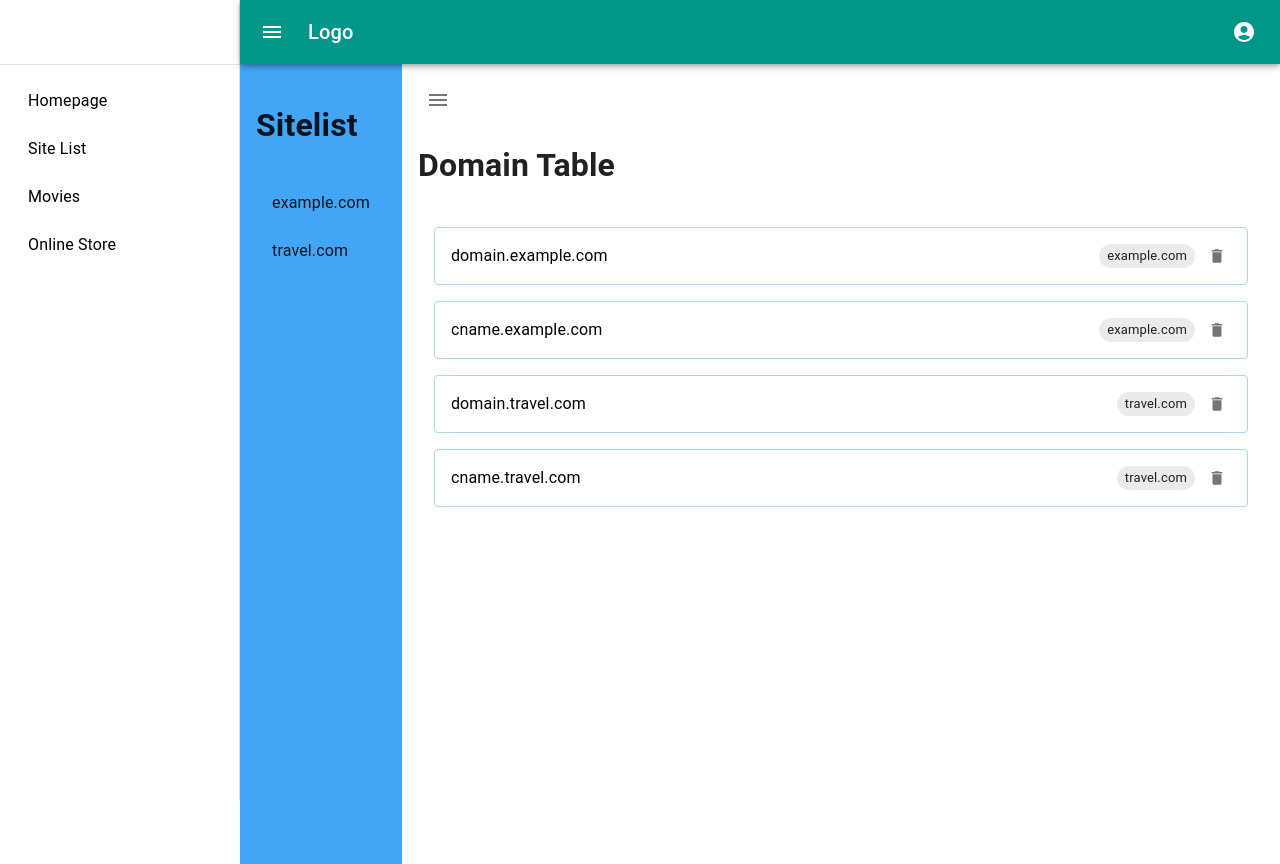
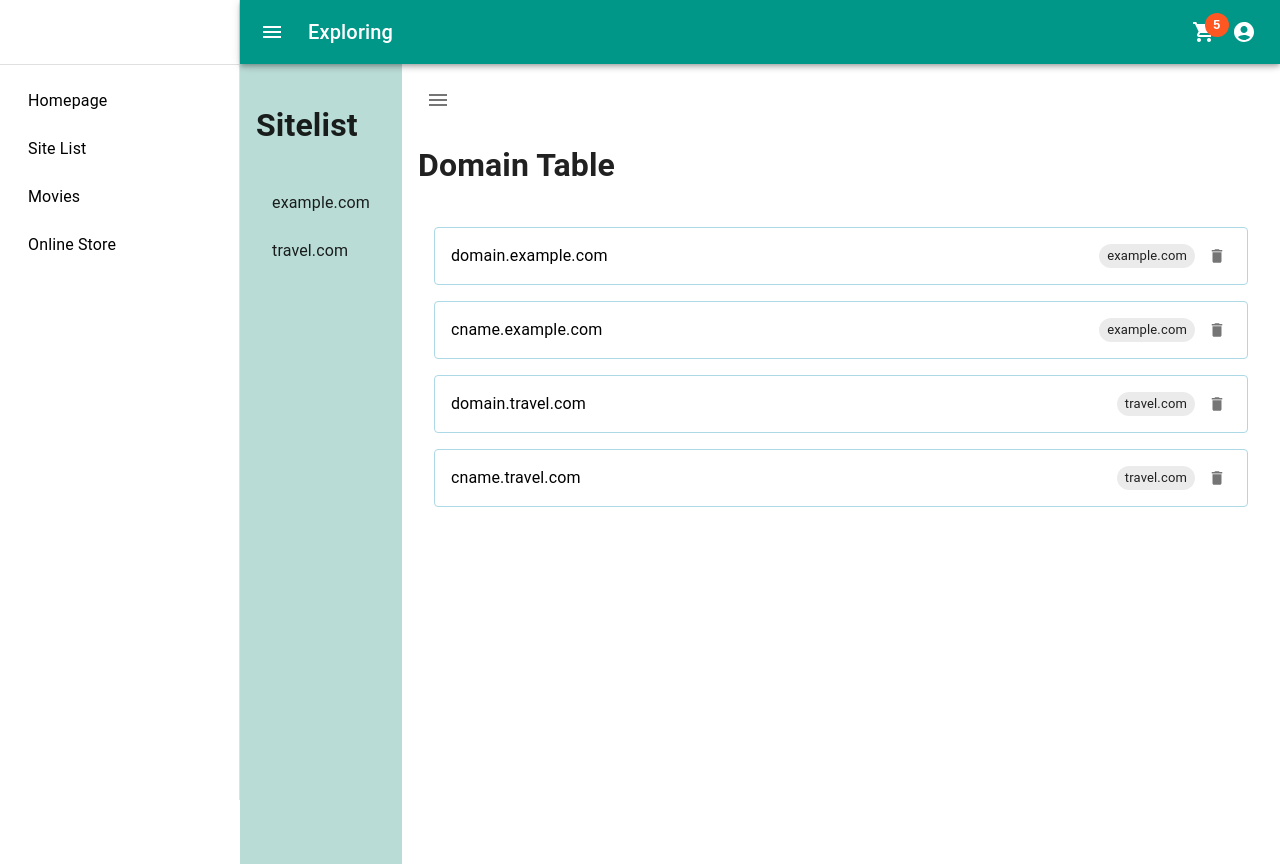
Before and after one commit to weimeihsu/MERN-Client, a React (Vite) app: page /site-domain in a window 1280 px wide. Built offline with nearby package versions, Linux system fonts and the light colour scheme.

Commit message:
shopping cart continue

```diff
--- a/src/App.jsx
+++ b/src/App.jsx
@@ -21,7 +21,7 @@ const Main = styled('main', { shouldForwardProp: (prop) => prop !== 'open' })
   }),
   marginLeft: `-${drawerWidth}px`,
   ...(open && {
-    transition: theme.transitions.create('margin', {
+      transition: theme.transitions.create('margin', {
       easing: theme.transitions.easing.easeOut,
       duration: theme.transitions.duration.enteringScreen,
     }),
--- /dev/null
+++ b/src/component/CheckOutBtn.jsx
@@ -0,0 +1,21 @@
+import { useSelector } from 'react-redux'
+import ShoppingCartIcon from '@mui/icons-material/ShoppingCart'
+import IconButton from '@mui/material/IconButton'
+
+const CheckOutBtn = () => {
+    const { amount } = useSelector(store=>store.shopItemSlice)
+    const handleCheckOut = () => {
+        console.log('checkout')
+    }
+    return (
+    <>
+        <IconButton onClick={handleCheckOut} sx={{ p: 0, color: 'white' }} size="large">
+            <ShoppingCartIcon/>
+            <div className="amount-container">
+                <p className="total-amount">{amount}</p>
+            </div>
+        </IconButton>
+    </> );
+}
+
+export default CheckOutBtn;
--- a/src/component/NavBar.jsx
+++ b/src/component/NavBar.jsx
@@ -3,7 +3,10 @@ import Toolbar from '@mui/material/Toolbar'
 import Typography from '@mui/material/Typography'
 import MenuIcon from '@mui/icons-material/Menu'
 import IconButton from '@mui/material/IconButton'
+import Stack from '@mui/material/Stack'
 import ProfileMenu from './ProfileMenu'
+import CheckOutBtn from './CheckOutBtn'
+
 
 import { styled } from '@mui/material/styles'
 const drawerWidth = 240;
@@ -40,9 +43,12 @@ const NavBar = ({toggleDrawer, open}) => {
                  <MenuIcon />
                 </IconButton>
                 <Typography variant="h6" noWrap component="div" sx={{ flexGrow: 1 }}>
-                    Logo
+                    Exploring
                 </Typography>
-                <ProfileMenu/>
+                <Stack direction="row" spacing={2}>
+                  <CheckOutBtn/>
+                  <ProfileMenu/>
+                </Stack>
             </Toolbar>
         </Nav>
      );
--- a/src/features/navListSlice.jsx
+++ b/src/features/navListSlice.jsx
@@ -8,8 +8,9 @@ const initialState = {
         {id:4, path:'/online-store', name:'Online Store'},
     ],
     checkOutPage:[
-        {id:1, path:'/checkout-success', name:'Checkout Success'},
-        {id:2, path:'/checkout-failed', name:'Checkout Failed'}
+        {id:1, path:'/checkout', name:'Checkout'},
+        {id:2, path:'/checkout-success', name:'Checkout Success'},
+        {id:3, path:'/checkout-failed', name:'Checkout Failed'}
     ],
     accountMenu:[
         {path:'/account', name:'Account'},
--- a/src/features/shopItemSlice.jsx
+++ b/src/features/shopItemSlice.jsx
@@ -3,6 +3,15 @@ import api from '../axois/api'
 
 const initialState = {
     shopItems:[],
+    shopItemsLocal:[
+        {_id:1, name:'Harry potter', price:100, category:'book'},
+        {_id:2, name:'iPhone 15', price:1000, category:'3C'},
+        {_id:3, name:'Treats', price:120, category:'pets'},
+    ],
+    quantityInCart:33,
+    sum:100,
+    ItemsInCart:[],
+    amount:5,
     filteredItems:[],
     categories:[
         {name:'book', isSelected:false},
@@ -30,22 +39,32 @@ export const shopItemSlice = createSlice({
             const { shopItemID } = action.payload
             state.filteredItems = [...state.shopItems].filter(item => item.id === shopItemID)
         },
-        addRecord: (state, action)=>{
-            const { newRecord } = action.payload
-            state.records = [newRecord, ...state.records]
+        clearCart: (state, action) => {
+            state.ItemsInCart = []
         },
-        deleteRecord: (state, action)=>{
-            const { recordID } = action.payload
-            state.records = state.records.filter(item => item._id !== recordID)
+        addToCart: (state, action) => {
+            const { shopItem } = action.payload
+
         },
-        updateRecord: (state, action)=>{
-            const { theRecord, id } = action.payload
-            const recordIdx = state.records.findIndex(item => item._id === id)
-            const updatedRecord = {...state.records[recordIdx], title:theRecord.title, category:theRecord.category}
-            const newArry = [...state.records] //copy records array
-            newArry[recordIdx] = updatedRecord
-            state.records = newArry
+        accumulateAmount: (state) => {
+            state.amount = state.ItemsInCart.length
         }
+        // addRecord: (state, action)=>{
+        //     const { newRecord } = action.payload
+        //     state.records = [newRecord, ...state.records]
+        // },
+        // deleteRecord: (state, action)=>{
+        //     const { recordID } = action.payload
+        //     state.records = state.records.filter(item => item._id !== recordID)
+        // },
+        // updateRecord: (state, action)=>{
+        //     const { theRecord, id } = action.payload
+        //     const recordIdx = state.records.findIndex(item => item._id === id)
+        //     const updatedRecord = {...state.records[recordIdx], title:theRecord.title, category:theRecord.category}
+        //     const newArry = [...state.records] //copy records array
+        //     newArry[recordIdx] = updatedRecord
+        //     state.records = newArry
+        // }
     },
     extraReducers(builder) {
         builder
--- a/src/main.css
+++ b/src/main.css
@@ -7,5 +7,29 @@ a {
 }
 li a {
     text-decoration: none;
-    color: #4583bd;
+    color: #42a5f5;
 }
+.amount-container {
+    position: absolute;
+    top: -0.4rem;
+    right: -0.8rem;
+    width: 1.5rem;
+    height: 1.5rem;
+    border-radius: 50%;
+    background: #ff5722;
+    display: flex;
+    align-items: center;
+    justify-content: center;
+}
+.total-amount {
+    margin-bottom: 0;
+    font-size: 0.785rem;
+    font-weight: bold;
+    margin-top: 0;
+}
+.card-gap:not(:last-of-type) {
+    margin-bottom: 12px;
+}
+.card-gap{
+    margin-bottom: 0;
+}
--- /dev/null
+++ b/src/pages/shoppingChart/CheckOut.jsx
@@ -0,0 +1,10 @@
+import Container from '@mui/material/Container'
+const CheckOut = () => {
+    return (
+        <Container>
+        <h1>Check Out Page</h1>
+        </Container>
+     );
+}
+
+export default CheckOut;
--- a/src/pages/shoppingChart/OnlineStore.jsx
+++ b/src/pages/shoppingChart/OnlineStore.jsx
@@ -4,45 +4,28 @@ import { fetchShopItems } from '../../features/shopItemSlice'
 
 import Container from '@mui/material/Container'
 import Stack from '@mui/material/Stack'
-import Button from '@mui/material/Button'
-import Chip from '@mui/material/Chip'
-import Typography from '@mui/material/Typography'
-import Card from '@mui/material/Card'
-import CardActions from '@mui/material/CardActions'
-import CardContent from '@mui/material/CardContent'
 
 import CategoryChip from '../../component/CategoryChip'
+import ShopItemCard from '../../component/shopItemCard'
 const OnlineStore = () => {
     const dispatch = useDispatch()
 
-    useEffect(()=>{
-        dispatch(fetchShopItems())
-    },[])
-    const { categories } = useSelector(store=>store.shopItemSlice)
-    const { shopItems } = useSelector(store => store.shopItemSlice)
+    // useEffect(()=>{
+    //     dispatch(fetchShopItems())
+    // },[])
+    const { shopItems, shopItemsLocal, categories } = useSelector(store => store.shopItemSlice)
     const [filter, setFilter] = useState(categories)
 
     return (
         <Container>
             <h1>Online Store</h1>
-            <Card>
-                <CardContent>
-                    <Typography variant="body1" gutterBottom mr={2}>3<span>items in the card</span></Typography>
-                </CardContent>
-                <CardActions>
-                    <Button variant="outlined">Check Out</Button>
-                </CardActions>
-            </Card>
-
-            <Stack direction="row" spacing={1}>
+            <Stack direction="row" spacing={1} mb={2}>
             {filter.map((item, idx)=>(
                 <CategoryChip key={idx} {...item} />
             ))}
             </Stack>
-            {shopItems && shopItems.map(item=>(
-                <Card key={item._id}>
-                    <CardContent>{item.name}<Chip size="small" label={item.category}/></CardContent>
-                </Card>
+            {shopItemsLocal && shopItemsLocal.map(item=>(
+                <ShopItemCard key={item._id} {...item}/>
             ))}
         </Container>
      );
--- /dev/null
+++ b/src/routers/CheckOutRoutes.jsx
@@ -0,0 +1,17 @@
+import { Routes, Route } from "react-router-dom"
+
+import CheckOut from '../pages/shoppingChart/CheckOut'
+import CheckOutFailed from '../pages/shoppingChart/CheckOutFailed'
+import CheckOutSuccess from '../pages/shoppingChart/CheckOutSuccess'
+
+const CheckOutRoutes = () => {
+    return (
+        <Routes>
+            <Route path="checkout" element={<CheckOut/>}/>
+            <Route path="checkout-failed" element={<CheckOutFailed/> } />
+            <Route path="checkout-success" element={<CheckOutSuccess/> } />
+        </Routes>
+     );
+}
+
+export default CheckOutRoutes;
--- a/src/routers/Routers.jsx
+++ b/src/routers/Routers.jsx
@@ -2,10 +2,11 @@ import { Routes, Route } from 'react-router-dom'
 import Movies from '../pages/Movies'
 import HomePage from '../pages/HomePage'
 import SiteDomain from '../pages/SiteDomain'
+import OnlineStore from '../pages/shoppingChart/OnlineStore'
+
 import SiteRoutes from './SiteRoutes'
-import CheckOutFailed from '../pages/shoppingChart/CheckOutFailed'
-import CheckOutSuccess from '../pages/shoppingChart/CheckOutSuccess'
-import OnlineStore from '../pages/shoppingChart/OnlineStore'
+import CheckOutRoutes from './CheckOutRoutes'
+
 
 const Routers = () => {
     return (
@@ -15,8 +16,7 @@ const Routers = () => {
             <Route path="movies" element={<Movies/> }/>
             <Route path="site-domain/:siteID/*" element={<SiteRoutes/>}/>
             <Route path='online-store' element={<OnlineStore/>}/>
-            <Route path='checkout-success' element={<CheckOutSuccess/>}/>
-            <Route path='checkout-failed' element={<CheckOutFailed/>}/>
+            <Route path='online-store/*' element={<CheckOutRoutes/>}/>
         </Routes>
     )
 }
--- a/src/theme.jsx
+++ b/src/theme.jsx
@@ -1,14 +1,31 @@
-import { createContext, useState } from "react"
 import { createTheme } from '@mui/material/styles'
 
+export const colorToken = {
+    primary: {
+        main: '#009688',
+        light: '#badcd6',
+        dark: '#00695f',
+        contrastText: '#fff',
+    },
+    secondary:{
+        main: '#ff9100',
+        light:'#ffa733',
+        dark:'#b26500'
+    }
+}
+
 export const theme = createTheme({
-
     palette: {
         primary: {
-            main: '#009688',
-            light: '#42a5f5',
-            dark: '#1565c0',
-            contrastText: '#fff',
+            main: colorToken.primary.main,
+            light: colorToken.primary.light,
+            dark: colorToken.primary.dark,
+            contrastText: colorToken.primary.contrastText,
+        },
+        secondary:{
+            main: colorToken.secondary.main,
+            light:colorToken.secondary.light,
+            dark:colorToken.secondary.dark
         }
     },
     components:{
@@ -17,19 +34,35 @@ export const theme = createTheme({
                 root:{
                     borderRadius:4,
                     '&:hover': {
-                        backgroundColor: '#009688',
+                        backgroundColor: colorToken.primary.main,
                         color: 'white',
                       },
                     '&.Mui-selected, && .Mui-selected:hover': {
-                        backgroundColor: '#009688',
+                        backgroundColor: colorToken.primary.main,
                         color: 'white',
                         '&:hover':{
-                            backgroundColor: '#009688',
+                            backgroundColor: colorToken.primary.main,
                             color: 'white',
                         }
                       }
                 },
             }
+        },
+        MuiCardActions: {
+            styleOverrides:{
+                root: { padding: '16px' }
+            }
+        },
+        MuiIconButton: {
+            variants: [
+                {
+                    props: { variant: 'outlined' },
+                    style: {
+                        border:`1px solid rgba(0, 0, 0, 0.2)`
+                    }
+                }
+            ]
         }
+
     }
   });
```
Also changed, not shown: src/component/ShopItemCard.jsx (added, +44 -0 lines).
